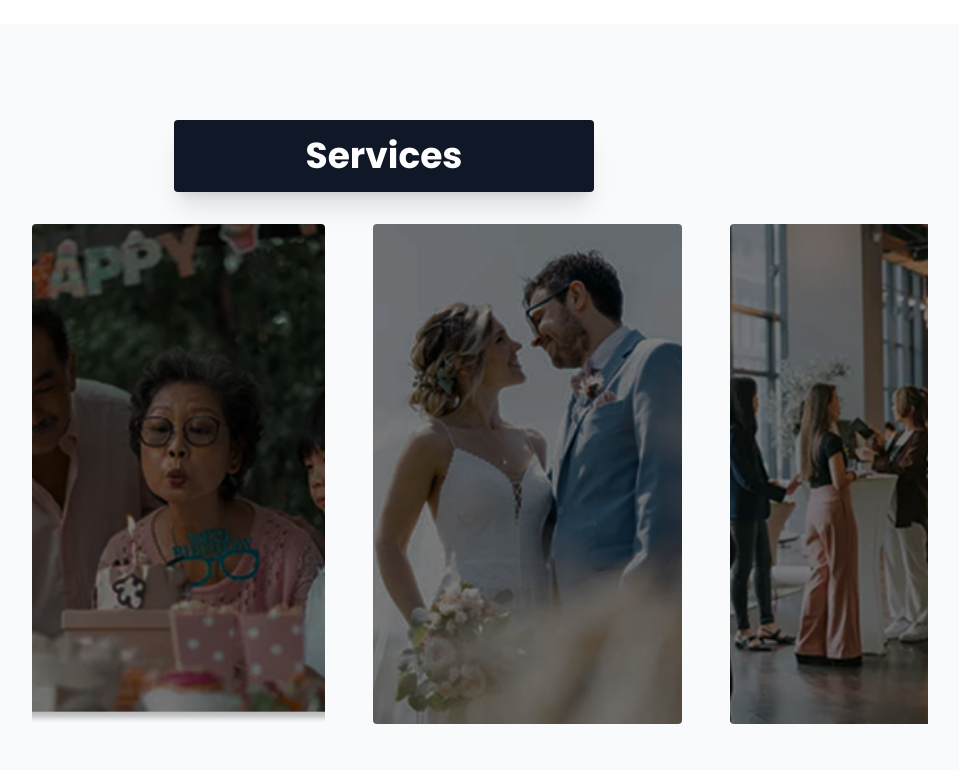
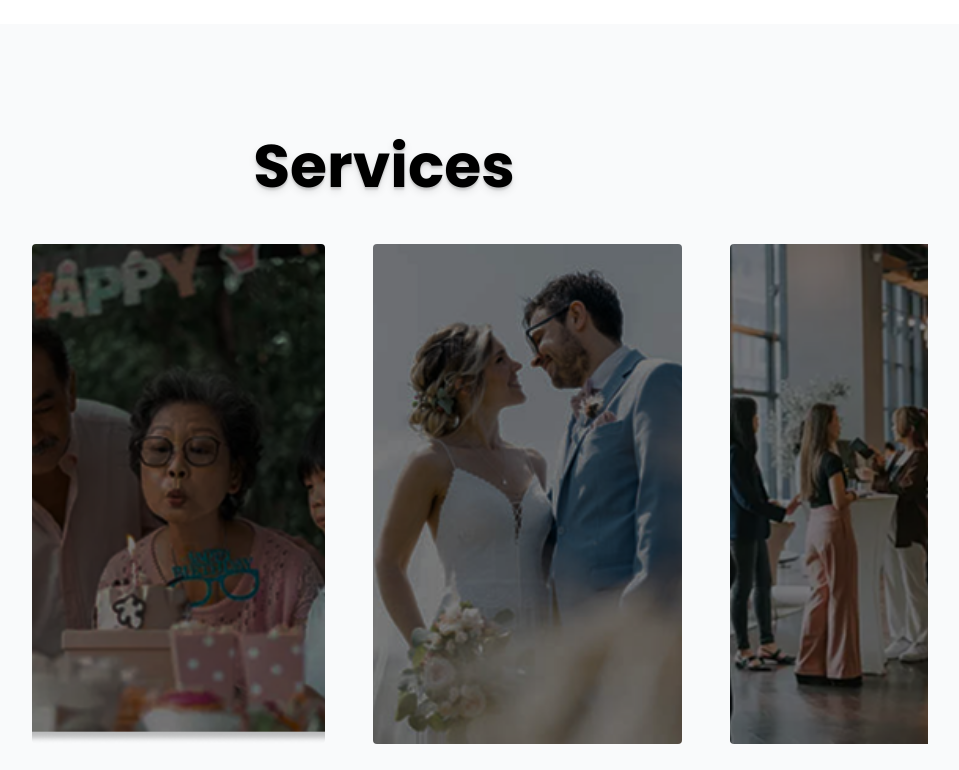
Before and after one commit to eringz/timeless-media-studio, a Next.js app: page / in a window 1280 px wide. Shown: the part 1320-2090 px from the top of the page, without its empty margins (256-1215 px from the left). Built offline with nearby package versions, Linux system fonts and the light colour scheme.

Commit message:
ui: minimal adjustments for better display

```diff
--- a/components/ui/SectionHeading.tsx
+++ b/components/ui/SectionHeading.tsx
@@ -10,7 +10,7 @@ const SectionHeading = ({ title, children }: SectionHeadingProps) => {
             className="flex justify-center items-center"
         >
             <span
-                className="bg-[#101828] px-8 py-4 w-[420px] text-lg lg:text-4xl font-bold rounded text-white text-center shadow-xl "
+                className="poppins px-8 py-4 w-[420px] text-lg lg:text-6xl font-bold rounded text-black text-center font-bold text-shadow-lg"
             >
                 { children || title}
             </span>
```
